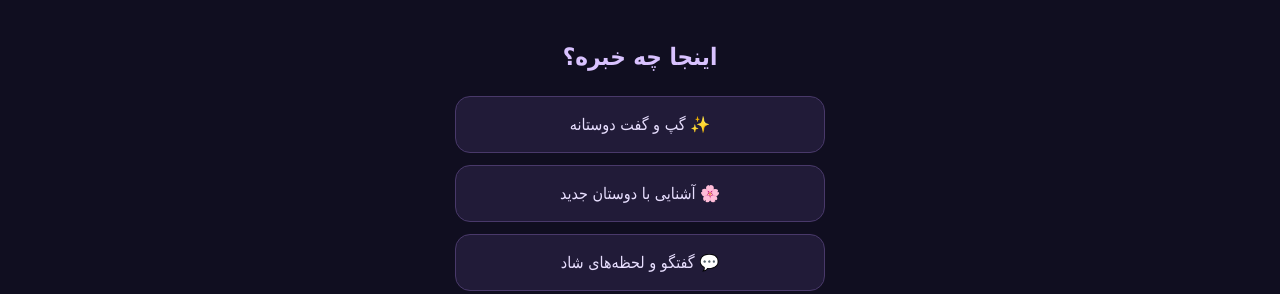
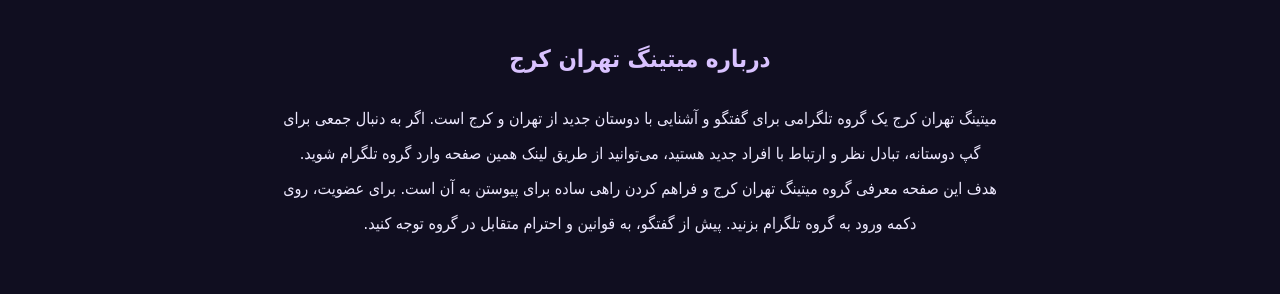
Before and after one commit to meetingtehrankaraj/meetingtehrankaraj.github.io, a plain HTML site: page index.html in a window 1280 px wide. Shown: the part 665-959 px from the top of the page. Drawn offline with Linux system fonts and the light colour scheme.

Commit message:
Improve helpful SEO content for Tehran Karaj meeting

```diff
--- a/index.html
+++ b/index.html
@@ -178,6 +178,12 @@ target="_blank">
 </div>
 </section>
 
+<section class="about" style="padding:35px 18px;max-width:760px;margin:auto;line-height:2.2;color:#eee9ff">
+<h2 style="color:#d9c2ff;margin-bottom:15px">درباره میتینگ تهران کرج</h2>
+<p>میتینگ تهران کرج یک گروه تلگرامی برای گفتگو و آشنایی با دوستان جدید از تهران و کرج است. اگر به دنبال جمعی برای گپ دوستانه، تبادل نظر و ارتباط با افراد جدید هستید، می‌توانید از طریق لینک همین صفحه وارد گروه تلگرام شوید.</p>
+<p>هدف این صفحه معرفی گروه میتینگ تهران کرج و فراهم کردن راهی ساده برای پیوستن به آن است. برای عضویت، روی دکمه ورود به گروه تلگرام بزنید. پیش از گفتگو، به قوانین و احترام متقابل در گروه توجه کنید.</p>
+</section>
+
 <section class="features">
 
 <h2>اینجا چه خبره؟</h2>
```
